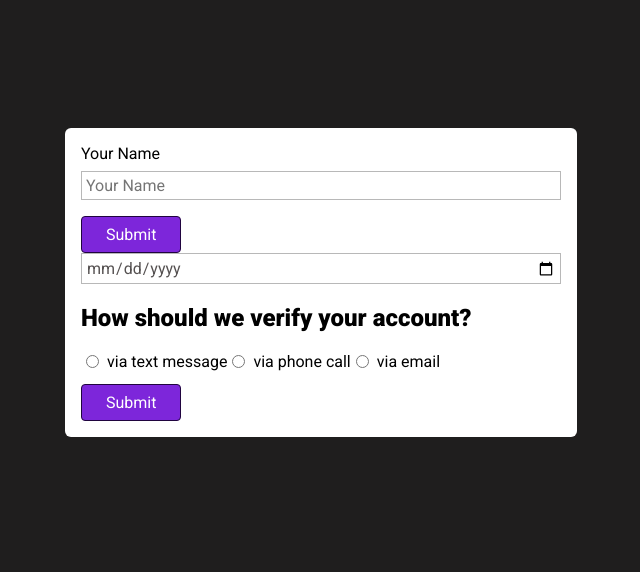
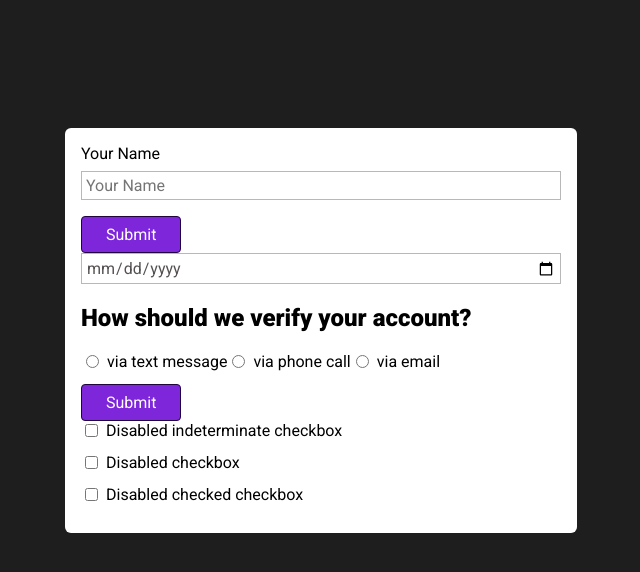
Before and after one commit to DrInnovatio/webfood, a website: page HTMLforms/index.html in a window 1280 px wide. Shown: the whole page, without its empty margins (319-959 px from the left). Drawn offline with Linux system fonts and the light colour scheme.

```diff
--- a/HTMLforms/index.html
+++ b/HTMLforms/index.html
@@ -27,6 +27,23 @@
         <label for="verify-email">via email</label>
       </div>
       <button>Submit</button>
-
+    <div class="form-check">
+  <input class="form-check-input" type="checkbox" value="" id="flexCheckIndeterminateDisabled" >
+  <label class="form-check-label" for="flexCheckIndeterminateDisabled">
+    Disabled indeterminate checkbox
+  </label>
+</div>
+<div class="form-check">
+  <input class="form-check-input" type="checkbox" value="" id="flexCheckDisabled" >
+  <label class="form-check-label" for="flexCheckDisabled">
+    Disabled checkbox
+  </label>
+</div>
+<div class="form-check">
+  <input class="form-check-input" type="checkbox" value="" id="flexCheckCheckedDisabled" >
+  <label class="form-check-label" for="flexCheckCheckedDisabled">
+    Disabled checked checkbox
+  </label>
+</div>
 </body>
 </html>
--- a/HTMLforms/styles.css
+++ b/HTMLforms/styles.css
@@ -58,3 +58,12 @@
   width: auto;
   margin-right: 0.5rem;
 }
+
+.form-check {
+  display: flex;
+}
+
+.form-check input {
+  width: auto;
+  margin-right: 0.5rem;
+}
--- /dev/null
+++ b/package.json
@@ -0,0 +1,5 @@
+{
+  "dependencies": {
+    "bootstrap": "^5.3.0-alpha1"
+  }
+}
```
Also changed, not shown: 2 other files.
